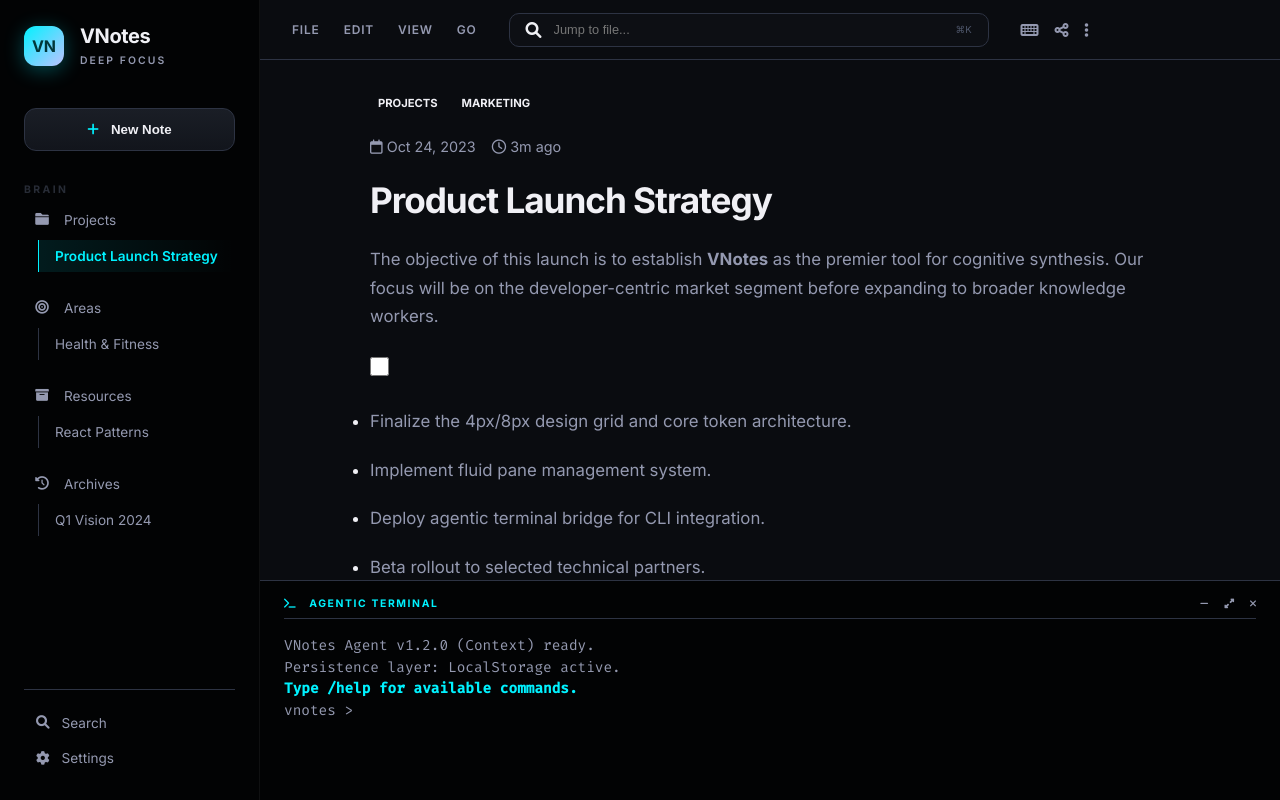
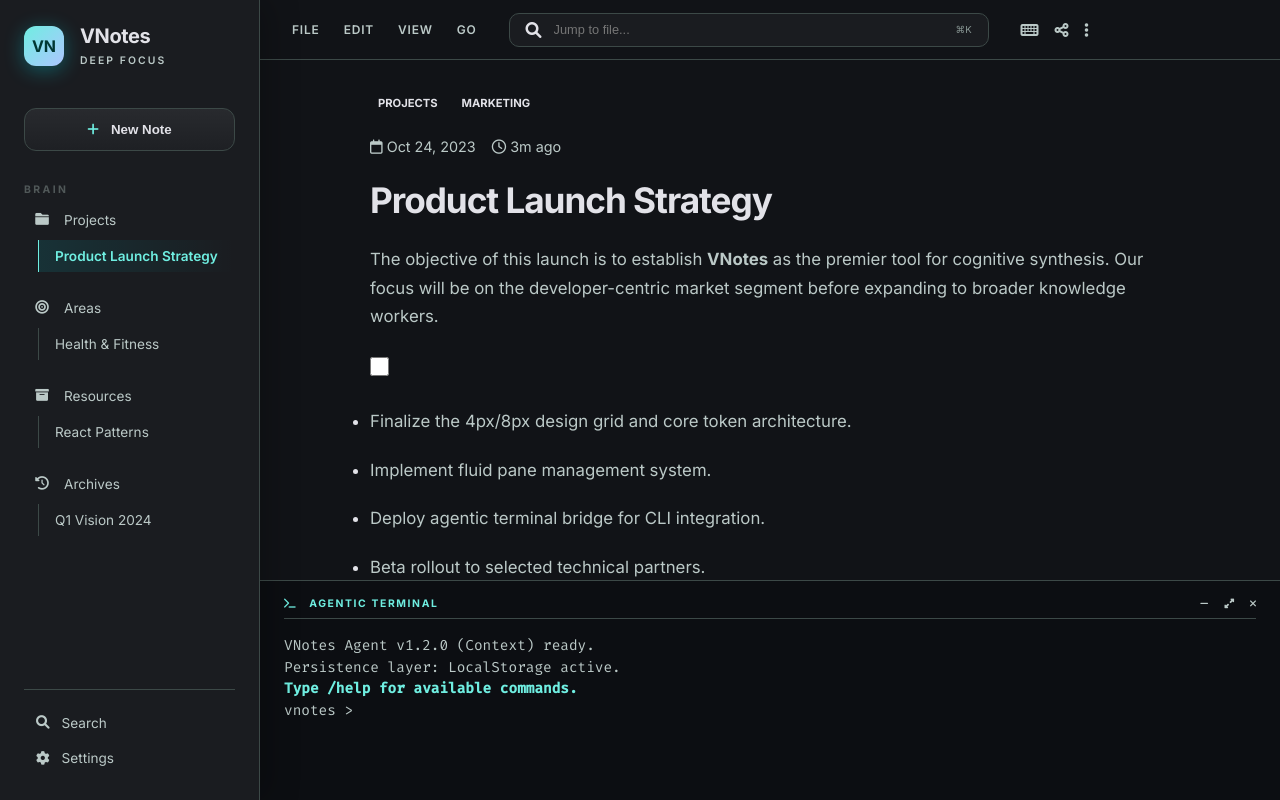
Before and after one commit to vishnuprksh/VNotes, a React (Vite) app: page / in a window 1280 px wide. Built offline with nearby package versions, Linux system fonts and the light colour scheme.

Commit message:
feat: redesign UI contrast and glassmorphism using updated Stitch design tokens

```diff
--- a/src/index.css
+++ b/src/index.css
@@ -1,49 +1,49 @@
 @import url('https://fonts.googleapis.com/css2?family=Inter:wght@400;600;700&family=Fira+Code:wght@400;500&display=swap');
 
 :root {
-    /* Colors from Stitch Design System */
-    --surface: #0a0c10;
-    --surface-dim: #050608;
-    --surface-bright: #1c1e26;
-    --surface-container-lowest: #020304;
-    --surface-container-low: #0d0f14;
-    --surface-container: #12151c;
-    --surface-container-high: #1a1e26;
-    --surface-container-highest: #252a35;
-    --on-surface: #f0f0f5;
-    --on-surface-variant: #9499b0;
-    --outline: #4d5569;
-    --outline-variant: #2d3343;
+    /* Colors from Stitch Design System - PARA Refined */
+    --surface: #111317;
+    --surface-dim: #111317;
+    --surface-bright: #37393e;
+    --surface-container-lowest: #0c0e12;
+    --surface-container-low: #1a1c20;
+    --surface-container: #1e2024;
+    --surface-container-high: #282a2e;
+    --surface-container-highest: #333539;
+    --on-surface: #e2e2e8;
+    --on-surface-variant: #bbc9c7;
+    --outline: #869491;
+    --outline-variant: #3c4947;
 
-    --primary: #00f2ff;
-    --on-primary: #00373a;
-    --primary-container: #004f52;
-    --on-primary-container: #97f3f6;
+    --primary: #6feee1;
+    --on-primary: #003733;
+    --primary-container: #4fd1c5;
+    --on-primary-container: #005750;
 
-    --secondary: #bdc2ff;
-    --on-secondary: #232977;
-    --secondary-container: #3a408f;
+    --secondary: #adc6ff;
+    --on-secondary: #002e6a;
+    --secondary-container: #0566d9;
 
-    --tertiary: #52ffb0;
-    --on-tertiary: #003822;
-    --tertiary-container: #005234;
+    --tertiary: #65f2b5;
+    --on-tertiary: #003824;
+    --tertiary-container: #43d59a;
 
     /* Spacing & Effects */
-    --glass-bg: rgba(18, 21, 28, 0.7);
+    --glass-bg: rgba(26, 28, 32, 0.6);
     --glass-border: rgba(255, 255, 255, 0.05);
-    --sidebar-width: 280px;
+    --sidebar-width: 260px;
+    --editor-max-width: 800px;
 
     /* Typography */
     --font-main: 'Inter', sans-serif;
     --font-code: 'Fira Code', monospace;
 
-    /* Spacing */
-    --sidebar-width: 260px;
-    --editor-max-width: 800px;
+    /* Spacing Scales */
     --radius-sm: 0.125rem;
     --radius-default: 0.25rem;
     --radius-md: 0.375rem;
     --radius-lg: 0.5rem;
+    --radius-xl: 0.75rem;
 }
 
 * {
@@ -73,14 +73,15 @@
 /* Sidebar Styling */
 .sidebar {
     width: var(--sidebar-width);
-    background-color: var(--surface-container-lowest);
-    backdrop-filter: blur(20px);
-    border-right: 1px solid var(--glass-border);
+    background-color: var(--surface-container-low);
+    backdrop-filter: blur(40px);
+    border-right: 1px solid var(--outline-variant);
     display: flex;
     flex-direction: column;
     padding: 1.5rem;
     position: relative;
     z-index: 10;
+    box-shadow: 10px 0 30px rgba(0, 0, 0, 0.2);
 }
 
 .brand {
@@ -241,6 +242,7 @@
     padding: 0 2rem;
     gap: 2rem;
     background-color: var(--surface);
+    backdrop-filter: blur(20px);
 }
 
 .menu-items {
```
Also changed, not shown: AGENT_CORE/MEMORIES.md (+5 -0 lines), AGENT_CORE/TASKS.md (+4 -0 lines).
